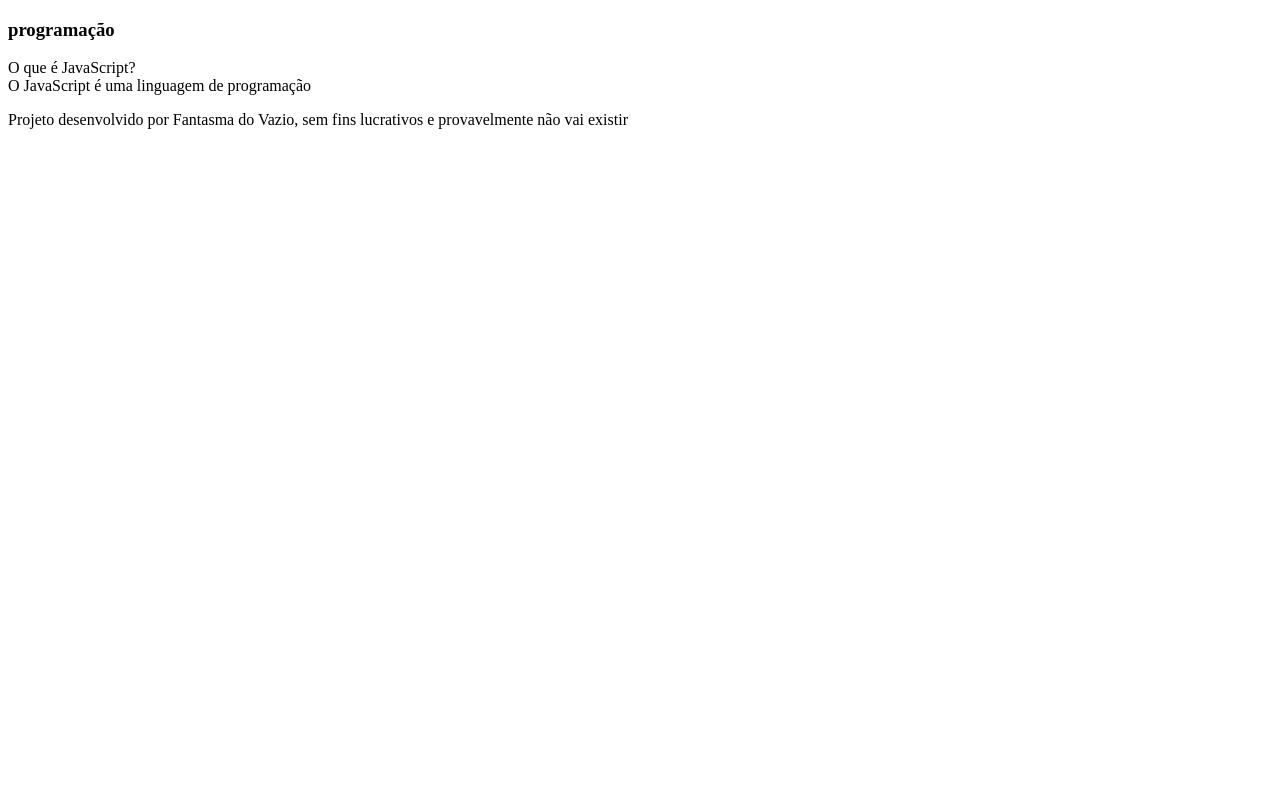
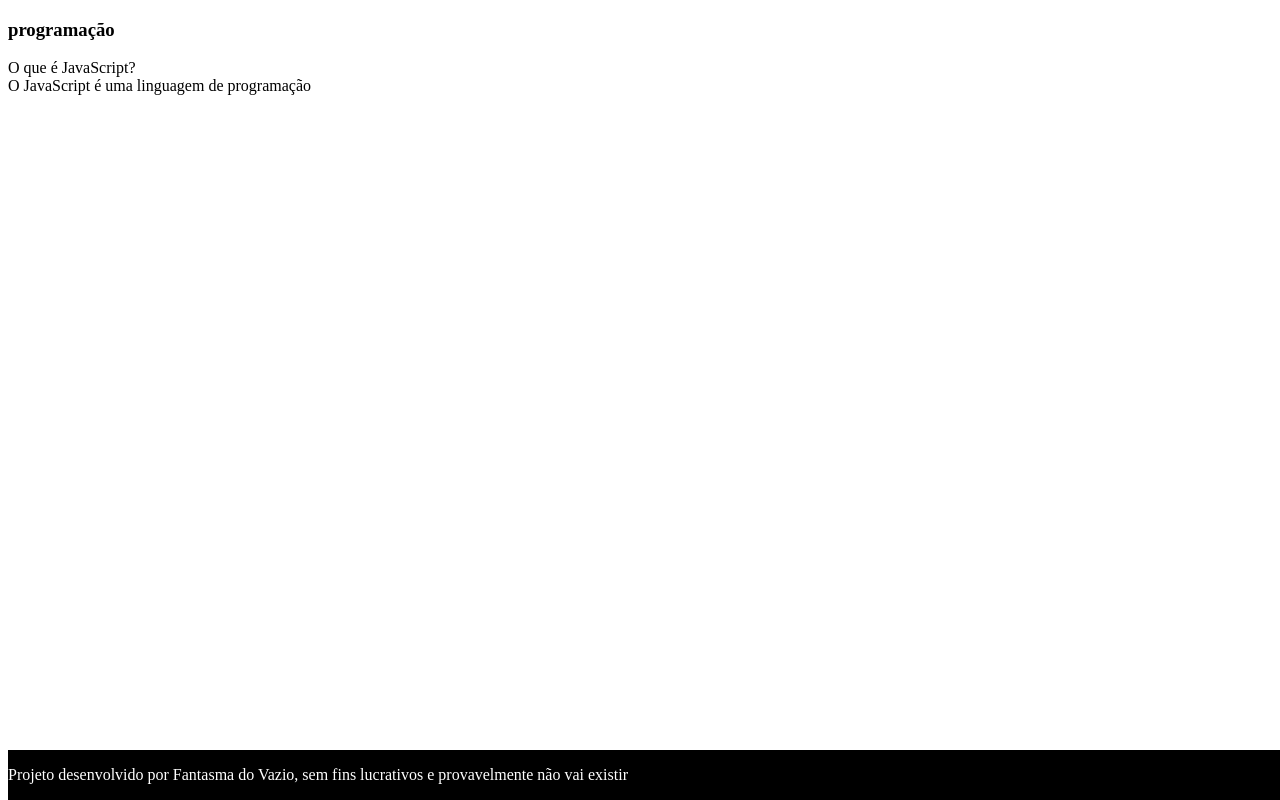
Before and after one commit to FantasmadoVazio000/Tremor-Nitro, a plain HTML site: page index.html in a window 1280 px wide. Drawn offline with Linux system fonts and the light colour scheme; files that its build step writes are made by us from their sources.

Commit message:
Add files via upload

```diff
--- a/index.html
+++ b/index.html
@@ -3,6 +3,7 @@
 <head>
     <meta charset="UTF-8">
     <meta name="viewport" content="width=device-width, initial-scale=1.0">
+    <link rel="stylesheet" href="assets/style.css">
     <title>Tremor-Nitro</title>
 </head>
 <body>
--- /dev/null
+++ b/style.css
@@ -0,0 +1,11 @@
+body {
+    background-color: rgb(255, 255, 255);
+}
+
+footer {
+    background-color: black;
+    color:white;
+    position: fixed;
+    bottom: 0;
+    width: 100%;
+}
```
